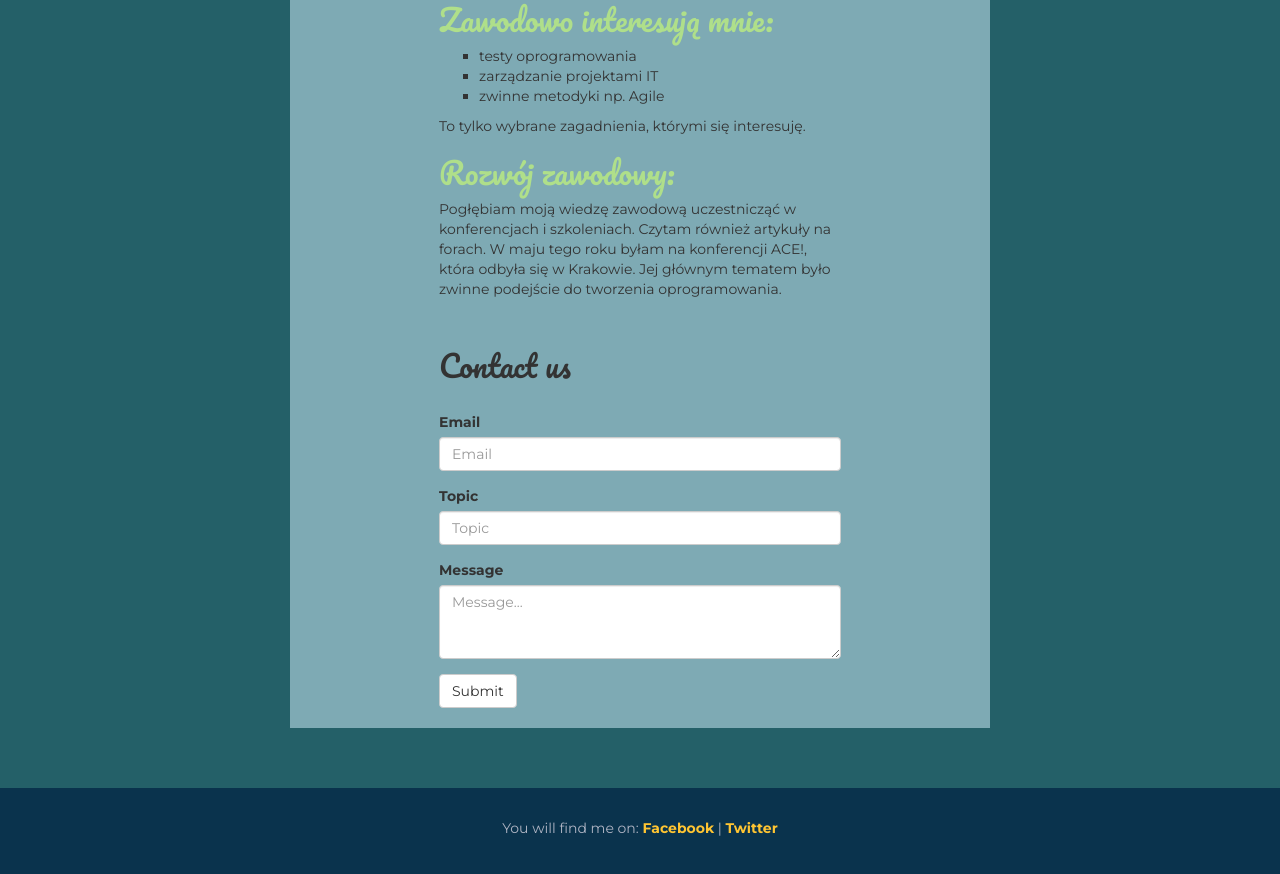
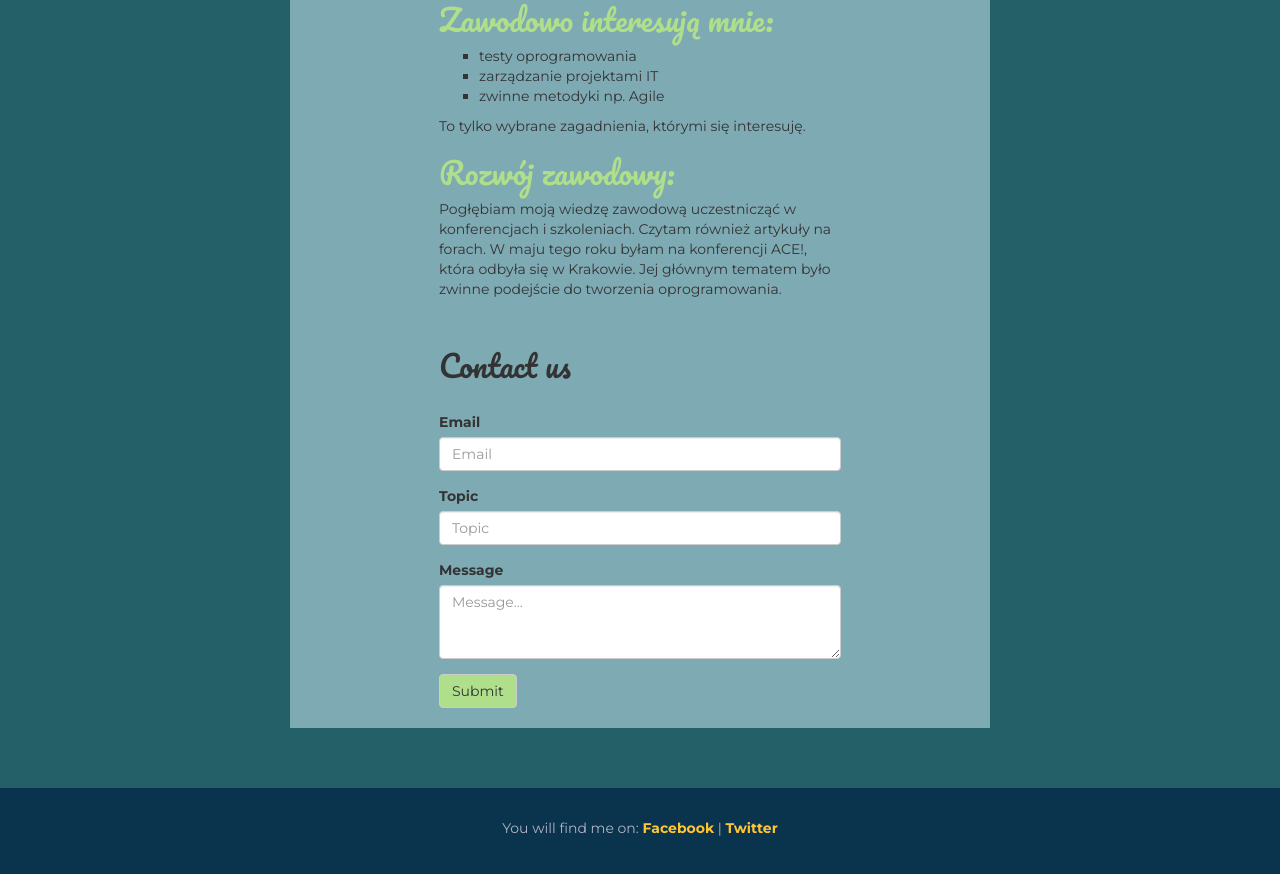
Before and after one commit to martakedzior/kodilla, a plain HTML site: page index.html in a window 1280 px wide. Shown: the part 717-1591 px from the top of the page. Drawn offline with nearby package versions, Linux system fonts and the light colour scheme.

Commit message:
Change button color

```diff
--- a/style.css
+++ b/style.css
@@ -62,6 +62,9 @@ section {
 .contact-form h2 {
     padding-bottom: 20px;
 }
+.contact-form button {
+	background: rgb(175, 223, 138);
+	}
 footer {
   margin-top: 60px;
   padding: 30px;
```
